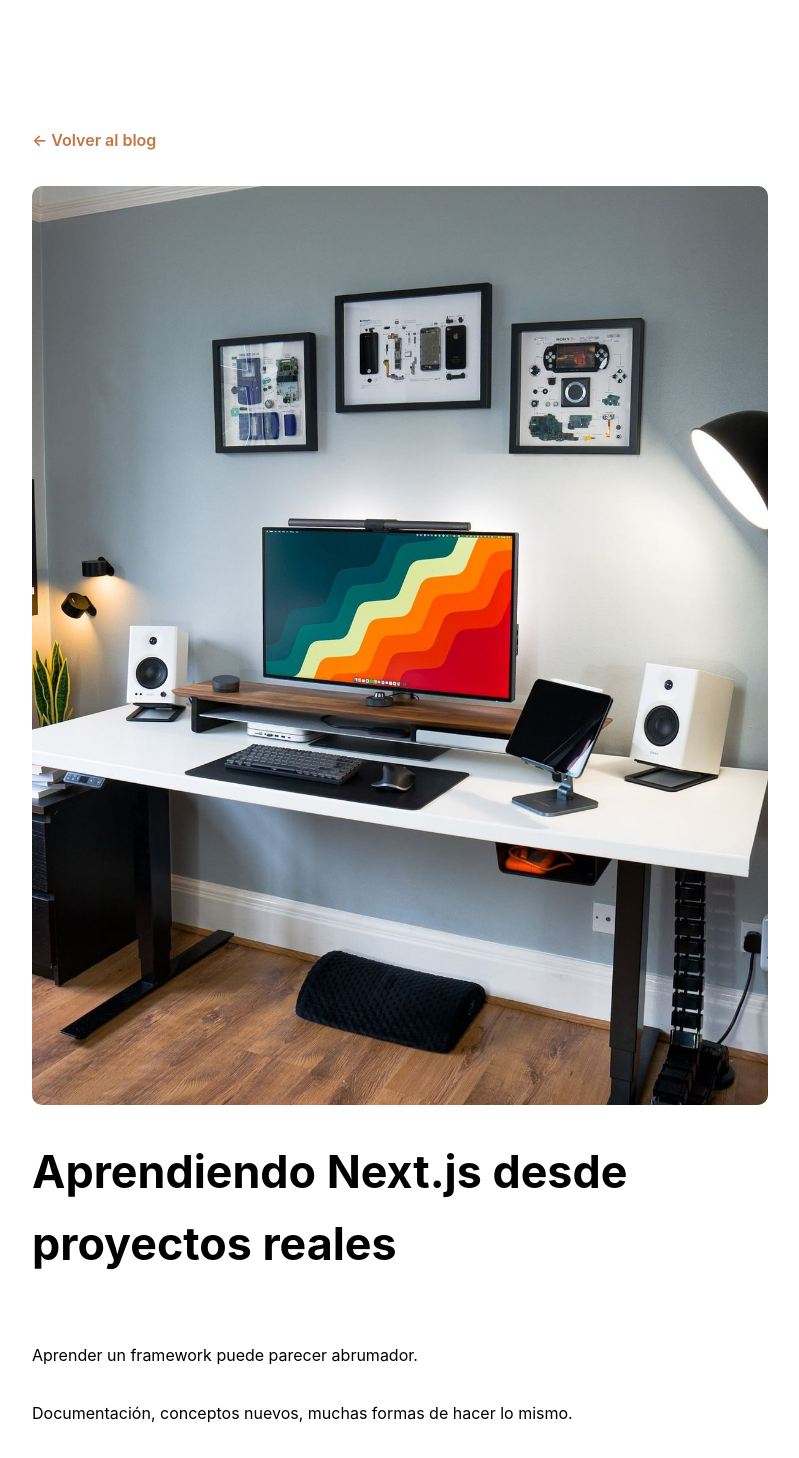
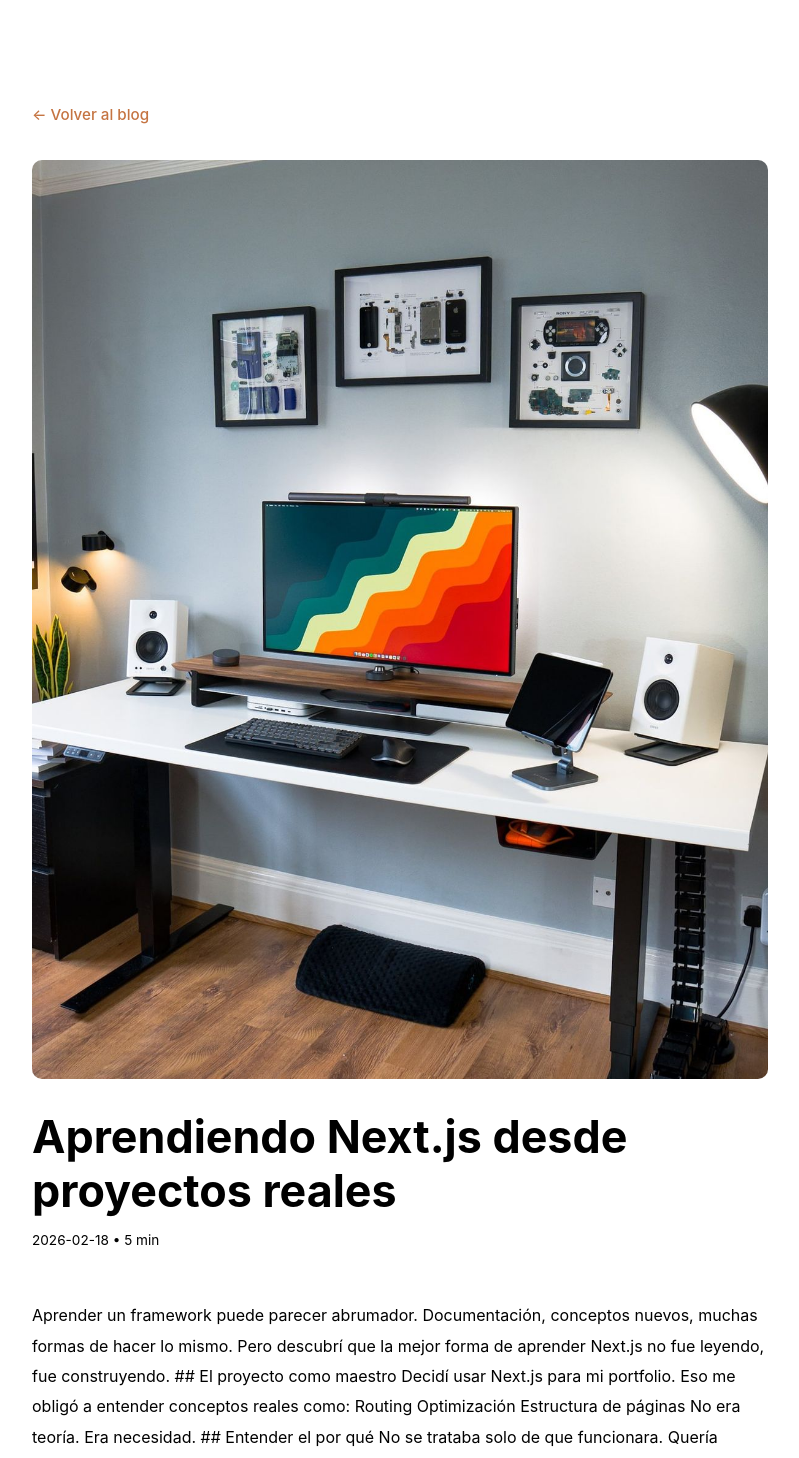
Before and after one commit to Bethsyf/portfolio, a Next.js app: page /blog/aprendiendo-nextjs in a window 1280 px wide. Shown: the top 1458 px of the page, without its empty margins (240-1039 px from the left). Built offline with nearby package versions, Linux system fonts and the light colour scheme.

Commit message:
feat(blog): improve blog post layout, typography and SEO structure

```diff
--- a/src/pages/blog/[slug].tsx
+++ b/src/pages/blog/[slug].tsx
@@ -5,78 +5,46 @@ import { blogPosts } from "@/data/blogPost";
 import styles from "@/styles/pages/PostPage.module.scss";
 
 export default function BlogPostPage() {
-
   const router = useRouter();
   const { slug } = router.query;
-
   const post = blogPosts.find(
     (post) => post.slug === slug
   );
-
   if (!post) return null;
 
   return (
-
     <>
       <Head>
-
-        <title>
-          {post.title} | Bethsy Falcon
-        </title>
-
-        <meta
-          name="description"
-          content={post.description}
-        />
-
-        {/* Open Graph */}
-
-        <meta
-          property="og:title"
-          content={post.title}
-        />
-
-        <meta
-          property="og:description"
-          content={post.description}
-        />
-
-        <meta
-          property="og:image"
-          content={post.image}
-        />
-
+        <title>{post.title} | Bethsy Falcon</title>
+        <meta name="description" content={post.description} />
+        <meta property="og:title" content={post.title} />
+        <meta property="og:description" content={post.description} />
+        <meta property="og:image" content={post.image} />
+        <meta property="og:type" content="article" />
       </Head>
-
-
       <main className={styles.container}>
-
         <Link href="/blog" className={styles.back}>
           ← Volver al blog
         </Link>
-
-
-        <article>
-
+        <article className={styles.article}>
           <img
             src={post.image}
+            alt={post.title}
             className={styles.image}
           />
-
-          <h1 className={styles.title}>
-            {post.title}
-          </h1>
-
-
+          <header className={styles.header}>
+            <h1 className={styles.title}>
+              {post.title}
+            </h1>
+            <span className={styles.meta}>
+              {post.date} • {post.readingTime}
+            </span>
+          </header>
           <div className={styles.content}>
             {post.content}
           </div>
-
-
         </article>
-
       </main>
-
     </>
   );
 }
--- a/src/styles/pages/PostPage.module.scss
+++ b/src/styles/pages/PostPage.module.scss
@@ -1,6 +1,6 @@
 .container {
   min-height: 80vh;
-  padding: 8rem 2rem;
+  padding: clamp(6rem, 8vw, 8rem) 2rem;
   max-width: 800px;
   margin: 0 auto;
 }
@@ -8,33 +8,64 @@
 .back {
   display: inline-block;
   margin-bottom: 2rem;
-  color: #c57442;
-  font-weight: 600;
+  color: var(--color-primary);
+  font-weight: 500;
+  font-size: 0.95rem;
   text-decoration: none;
+  transition: var(--transition-fast);
 }
 
 .back:hover {
   opacity: 0.7;
+  transform: translateX(-3px);
+}
+
+.article {
+  display: flex;
+  flex-direction: column;
 }
 
 .image {
   width: 100%;
-  border-radius: 10px;
+  border-radius: var(--radius-md);
   margin-bottom: 2rem;
+}
+
+.header {
+  margin-bottom: 1rem;
 }
 
 .title {
   font-size: clamp(2.2rem, 4vw, 2.8rem);
-  margin-bottom: 1rem;
+  margin-bottom: 0.5rem;
+  color: var(--color-text);
+  line-height: 1.2;
 }
 
 .meta {
-  opacity: 0.6;
-  font-size: 0.9rem;
+  color: var(--color-text-secondary);
+  font-size: 0.85rem;
 }
 
 .content {
   margin-top: 2rem;
-  line-height: 1.8;
-  white-space: pre-line;
+  line-height: 1.9;
+  font-size: 1rem;
+  color: var(--color-text);
 }
+
+.content p {
+  margin-bottom: 1.4rem;
+}
+
+.content h2 {
+  margin-top: 2.5rem;
+  margin-bottom: 1rem;
+  font-size: 1.6rem;
+}
+
+.content h3 {
+  margin-top: 2rem;
+  margin-bottom: 0.8rem;
+  font-size: 1.3rem;
+}
```
